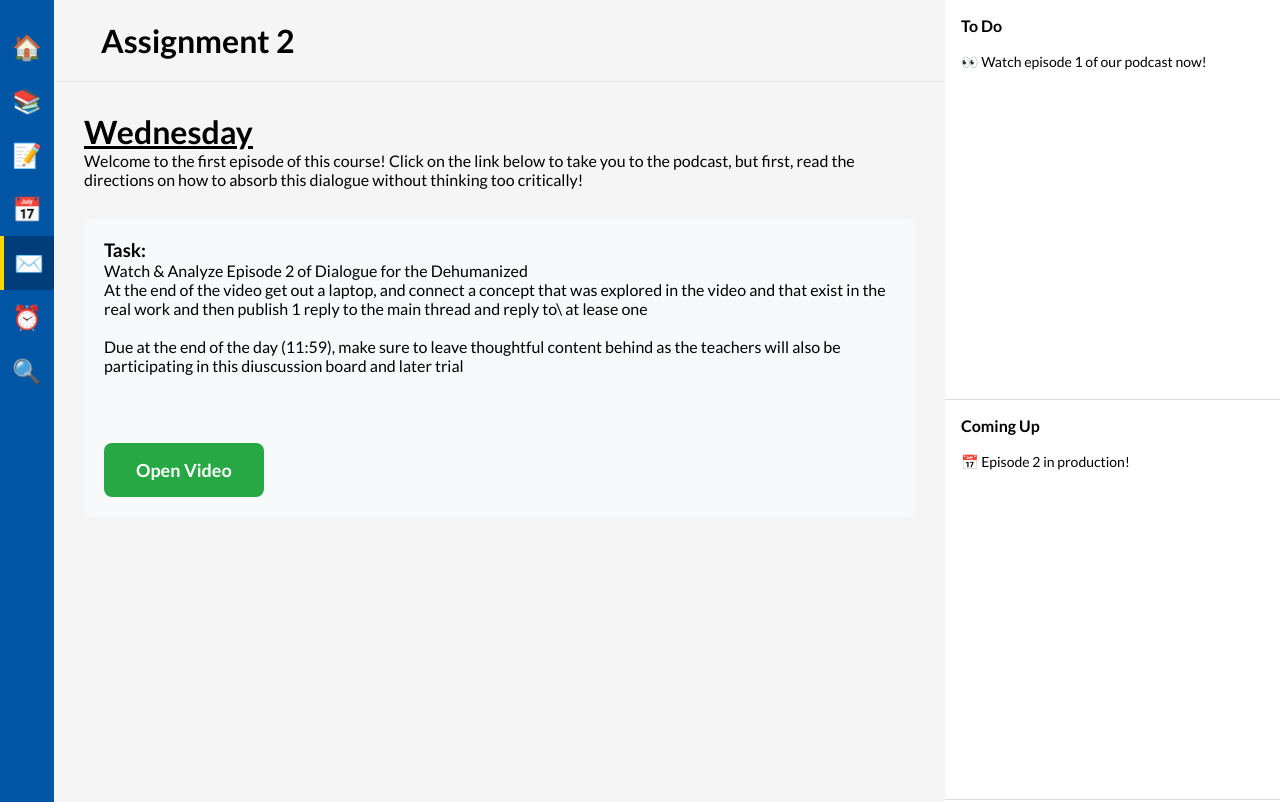
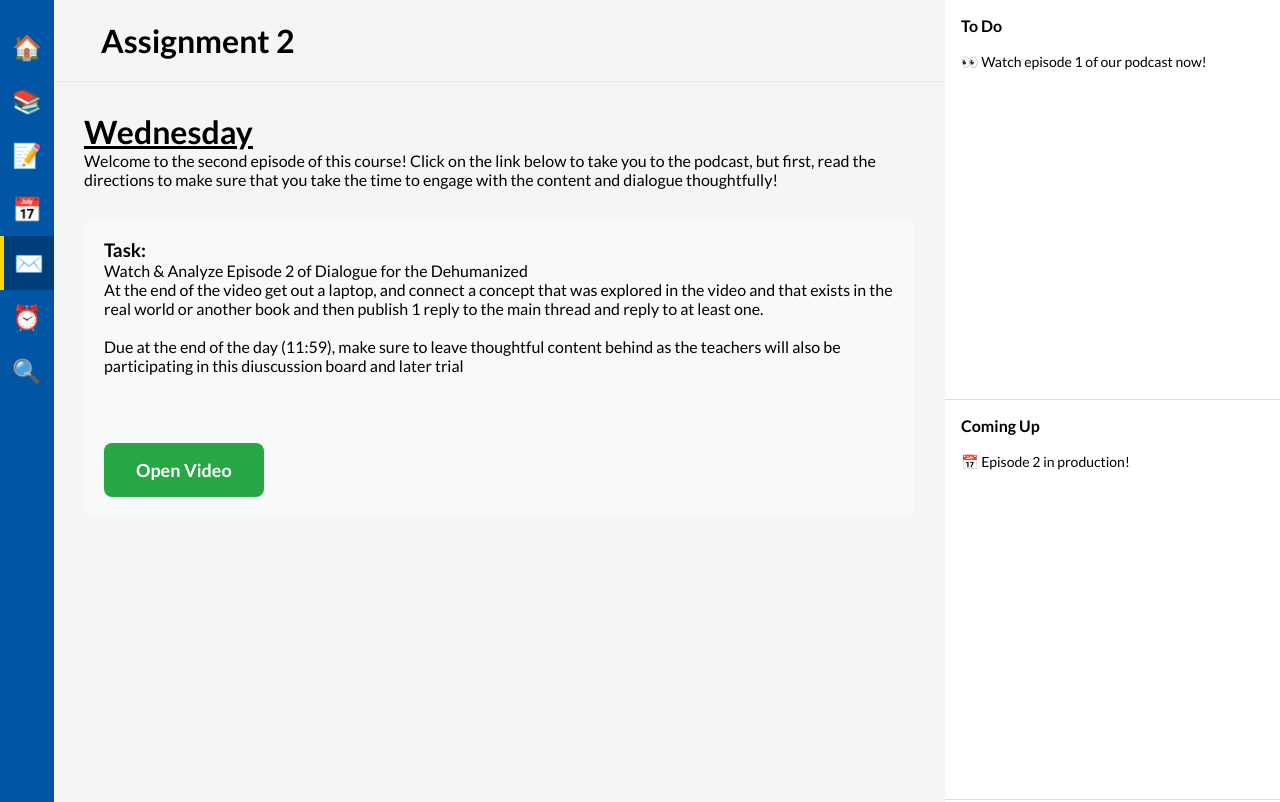
Before and after one commit to ChoccyMilkBoi/Lang-Podcast, a React (Vite) app: page /assignment2 in a window 1280 px wide. Shown: the top 802 px of the page. Built offline with nearby package versions, Linux system fonts and the light colour scheme.

Commit message:
Update Assignment2.tsx

```diff
--- a/src/pages/Assignment2.tsx
+++ b/src/pages/Assignment2.tsx
@@ -8,14 +8,15 @@ const Assignment2 = () => {
   return (
     <div className="page">
       <h1><u><b>Wednesday</b></u></h1>
-      <p>Welcome to the first episode of this course! Click on the link below to take you to the podcast,
-        but first, read the directions on how to absorb this dialogue without thinking too critically!</p>
+      <p>Welcome to the second episode of this course! Click on the link below to take you to the podcast,
+        but first, read the directions to make sure that you take the time to engage with the content and dialogue thoughtfully!</p>
 
       <div style={{ marginTop: '30px', padding: '20px', background: '#f8f9fa', borderRadius: '8px' }}>
         <h3>Task:</h3>
         <p>Watch & Analyze Episode 2 of Dialogue for the Dehumanized</p>
-        <p>At the end of the video get out a laptop, and connect a concept that was explored in the video and that exist in the real work and then publish 1 reply to the main thread and reply to\
-             at lease one </p>
+        <p>At the end of the video get out a laptop, and connect a concept that was explored in the video and that exists in the real world or another book
+           and then publish 1 reply to the main thread and reply to at least one.
+           </p>
             <br></br>
         <p>Due at the end of the day (11:59), make sure to leave thoughtful content behind as the teachers will also be participating in this diuscussion board and later trial</p>
       <br></br>
```
